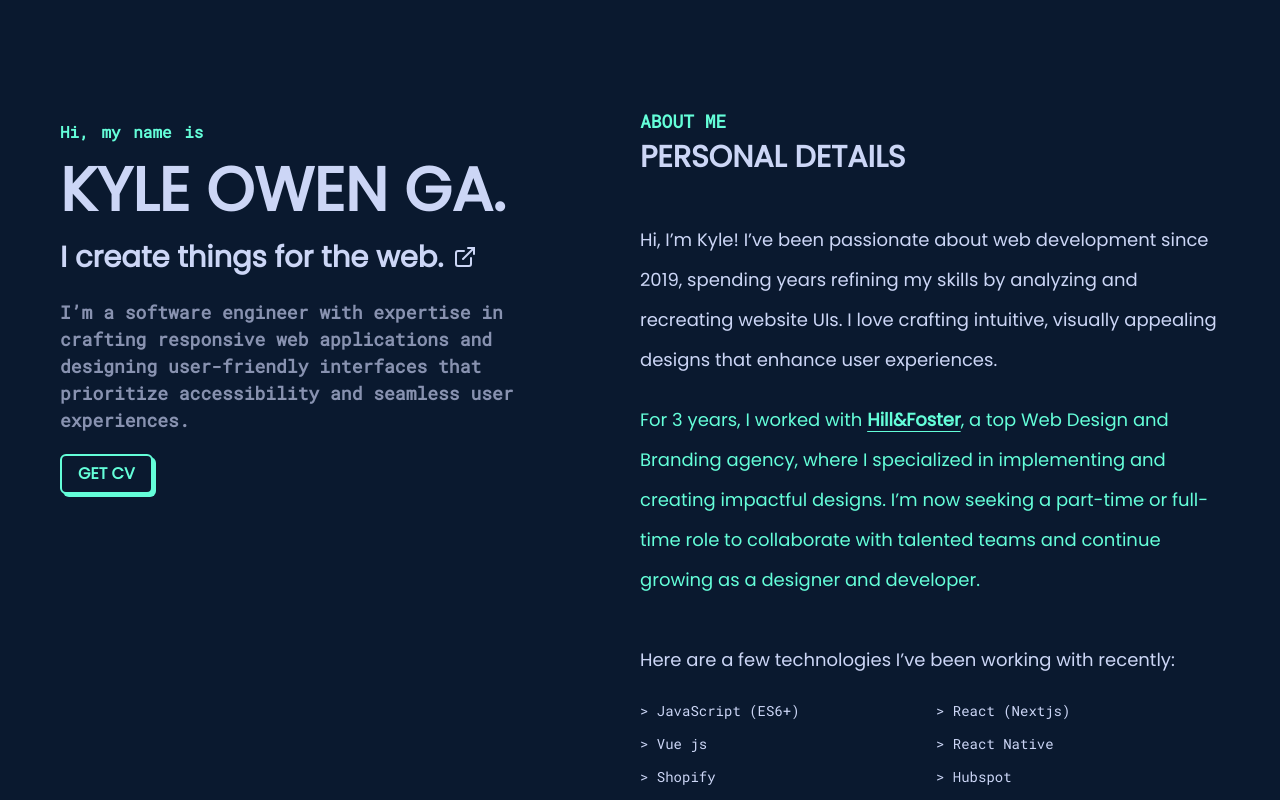
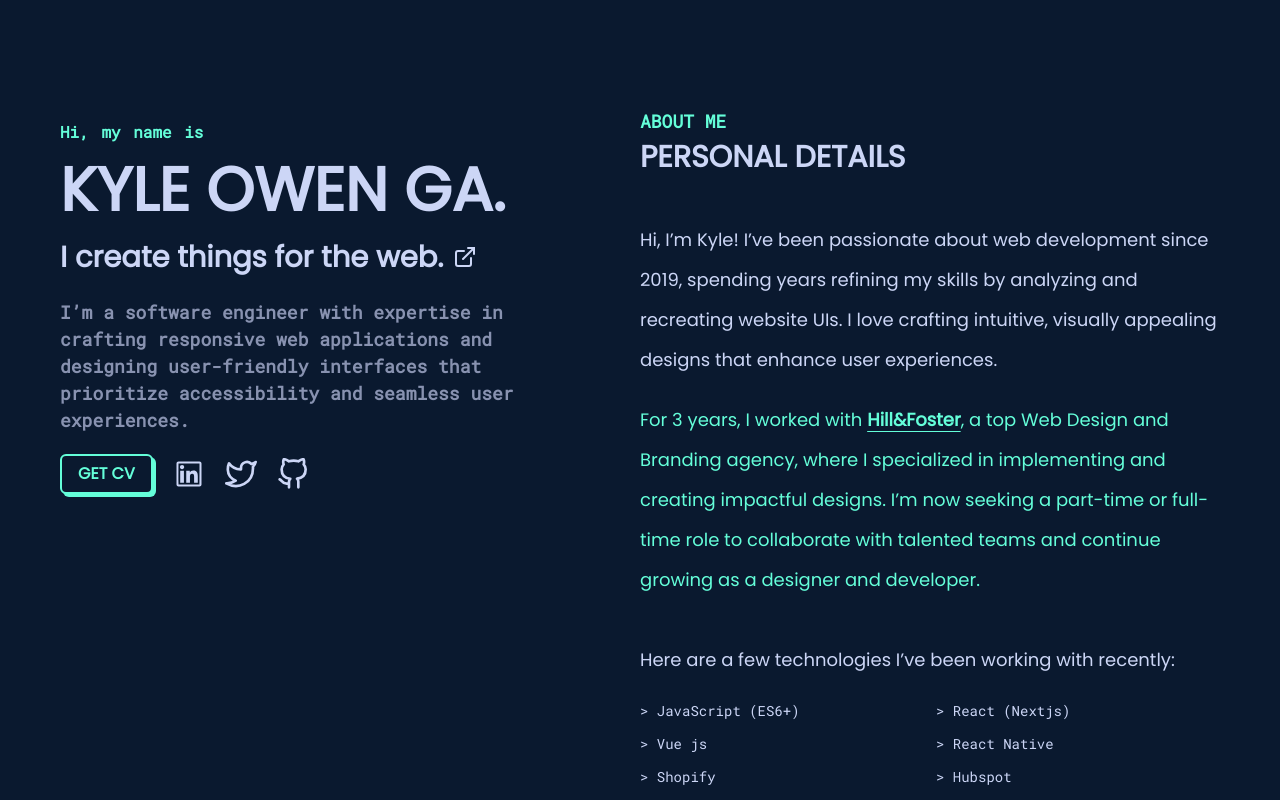
Before and after one commit to kyleowen12345/my-portfolio, a Next.js app: page / in a window 1280 px wide. Shown: the top 800 px of the page. Built offline with nearby package versions, Linux system fonts and the light colour scheme.

Commit message:
chore: another change

```diff
--- a/components/footer/MyFooter.jsx
+++ b/components/footer/MyFooter.jsx
@@ -25,60 +25,6 @@ const MyFooter = () => {
       >
         (Design inspired by Brittany Chiang)
       </Link>
-
-      <Box
-        mt={3}
-        display={"flex"}
-        maxWidth={200}
-        minWidth={100}
-        justifyContent="space-between"
-      >
-        <Link
-          color={"#CCD6F6"}
-          fontSize="14px"
-          _hover={{ color: "#64FED9" }}
-          href={"https://www.linkedin.com/in/kyle-owen-ga-80a822189/"}
-          target="_blank"
-        >
-          <Icon
-            w={6}
-            h={6}
-            color={"#CCD6F6"}
-            _hover={{ color: "#64FED9" }}
-            as={AiOutlineLinkedin}
-          />
-        </Link>
-        <Link
-          color={"#CCD6F6"}
-          fontSize="14px"
-          _hover={{ color: "#64FED9" }}
-          href={"https://twitter.com/DevWorst"}
-          target="_blank"
-        >
-          <Icon
-            w={6}
-            h={6}
-            color={"#CCD6F6"}
-            _hover={{ color: "#64FED9" }}
-            as={FiTwitter}
-          />
-        </Link>
-        <Link
-          color={"#CCD6F6"}
-          fontSize="14px"
-          _hover={{ color: "#64FED9" }}
-          href={"https://github.com/kyleowen12345"}
-          target="_blank"
-        >
-          <Icon
-            w={6}
-            h={6}
-            color={"#CCD6F6"}
-            _hover={{ color: "#64FED9" }}
-            as={FiGithub}
-          />
-        </Link>
-      </Box>
     </Box>
   );
 };
--- a/components/home/index.jsx
+++ b/components/home/index.jsx
@@ -6,6 +6,8 @@ import { useMyRoute } from "../../lib/routeprovider";
 import { PageStyles } from "../../constants/styles";
 import TypingText from "./TypingText";
 import { ExternalLinkIcon } from "@chakra-ui/icons";
+import { AiOutlineLinkedin } from "react-icons/ai";
+import { FiGithub, FiTwitter } from "react-icons/fi";
 
 const Home = ({ children }) => {
   const { ref, inView, entry } = useInView({
@@ -121,6 +123,7 @@ const Home = ({ children }) => {
           <TypingText />
           {/* 4 */}
         </Box>
+        <Stack spacing={5} direction={"row"} alignItems={"center"}>
           <Link
             href="../../Kyle Owen Ga CV.pdf"
             download={"Resume pdf"}
@@ -141,6 +144,63 @@ const Home = ({ children }) => {
               GET CV
             </Button>
           </Link>
+          <Stack
+            direction={"row"}
+            justifyContent="space-between"
+            alignItems={"center"}
+            spacing={5}
+          >
+            <Stack
+              as={Link}
+              color={"#CCD6F6"}
+              fontSize="14px"
+              _hover={{ color: "#64FED9" }}
+              href={"https://www.linkedin.com/in/kyle-owen-ga-80a822189/"}
+              target="_blank"
+            >
+              <Icon
+                w={8}
+                h={8}
+                color={"#CCD6F6"}
+                _hover={{ color: "#64FED9" }}
+                as={AiOutlineLinkedin}
+              />
+            </Stack>
+            <Stack
+              as={Link}
+              color={"#CCD6F6"}
+              fontSize="14px"
+              _hover={{ color: "#64FED9" }}
+              href={"https://twitter.com/DevWorst"}
+              target="_blank"
+            >
+              <Icon
+                w={8}
+                h={8}
+                color={"#CCD6F6"}
+                _hover={{ color: "#64FED9" }}
+                as={FiTwitter}
+              />
+            </Stack>
+            <Stack
+              as={Link}
+              color={"#CCD6F6"}
+              fontSize="14px"
+              _hover={{ color: "#64FED9" }}
+              href={"https://github.com/kyleowen12345"}
+              target="_blank"
+            >
+              <Icon
+                w={8}
+                h={8}
+                color={"#CCD6F6"}
+                _hover={{ color: "#64FED9" }}
+                as={FiGithub}
+              />
+            </Stack>
+          </Stack>
+        </Stack>
+
         {/* 5 */}
       </Stack>
 
```
Lines whose indentation alone changed are shown as unchanged.
